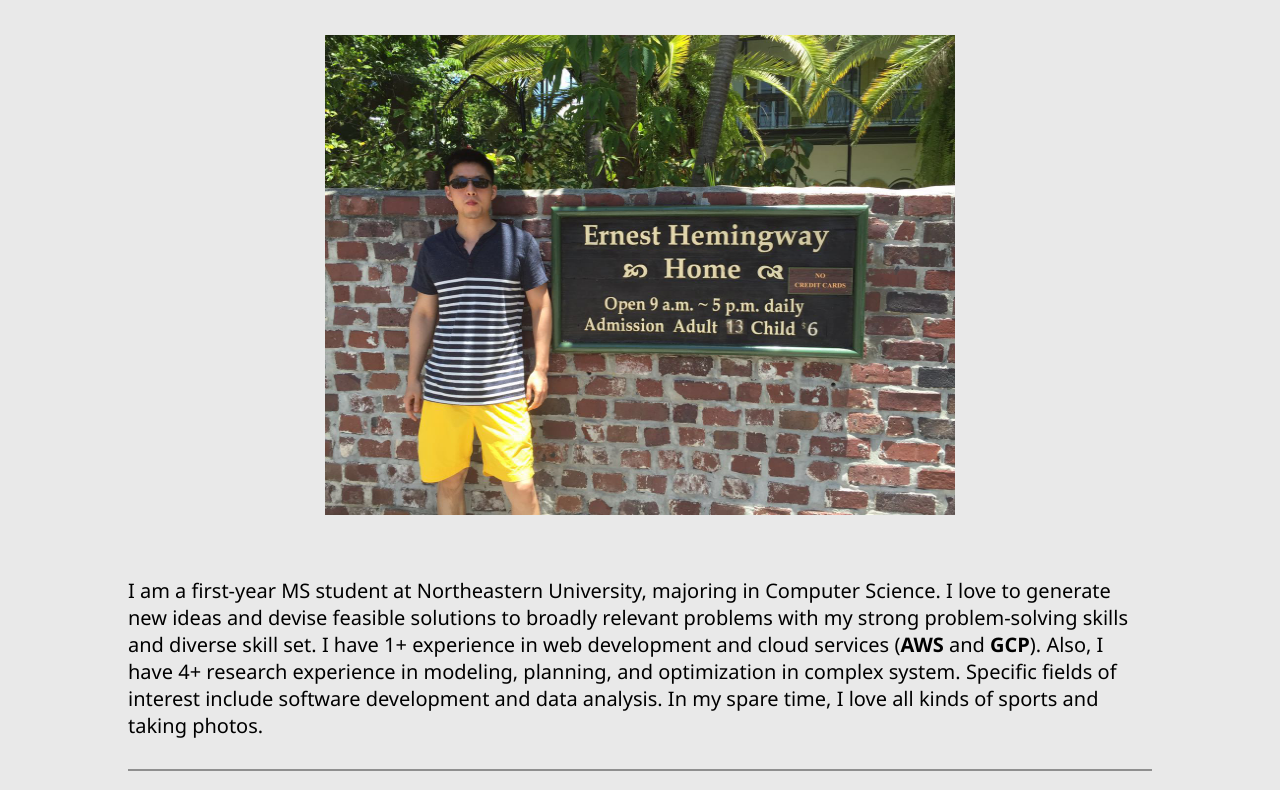
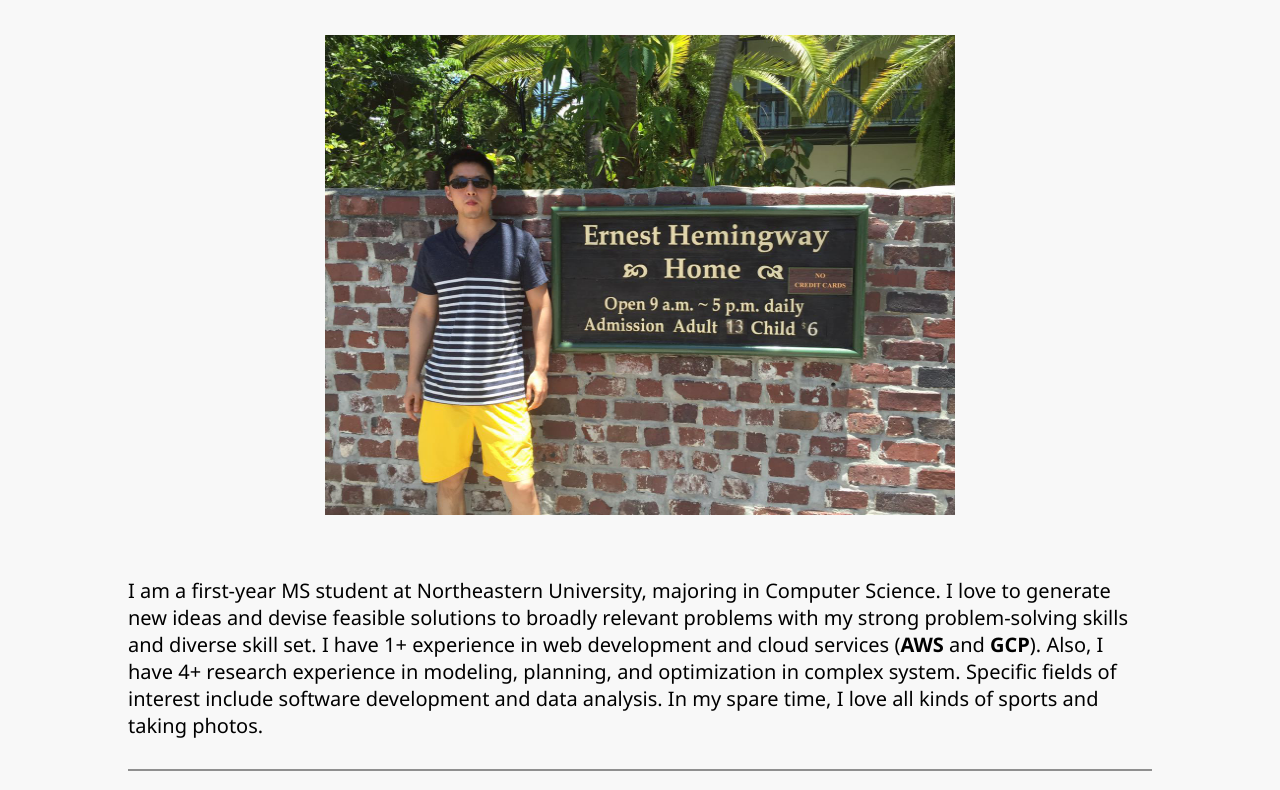
Before and after one commit to lichever/lichever.github.io, a plain HTML site: page index.html in a window 1280 px wide. Shown: the part 438-1228 px from the top of the page. Drawn offline with Linux system fonts and the light colour scheme.

Commit message:
change bg color of body

```diff
--- a/common/common.css
+++ b/common/common.css
@@ -11,7 +11,7 @@ body {
     margin: 0;
     overflow-x: hidden;
     /* background-color: var(--dark-white); */
-    background-color: var(--platinum);
+    background-color: var(--dark-white);
 }
 
 :root {
```
